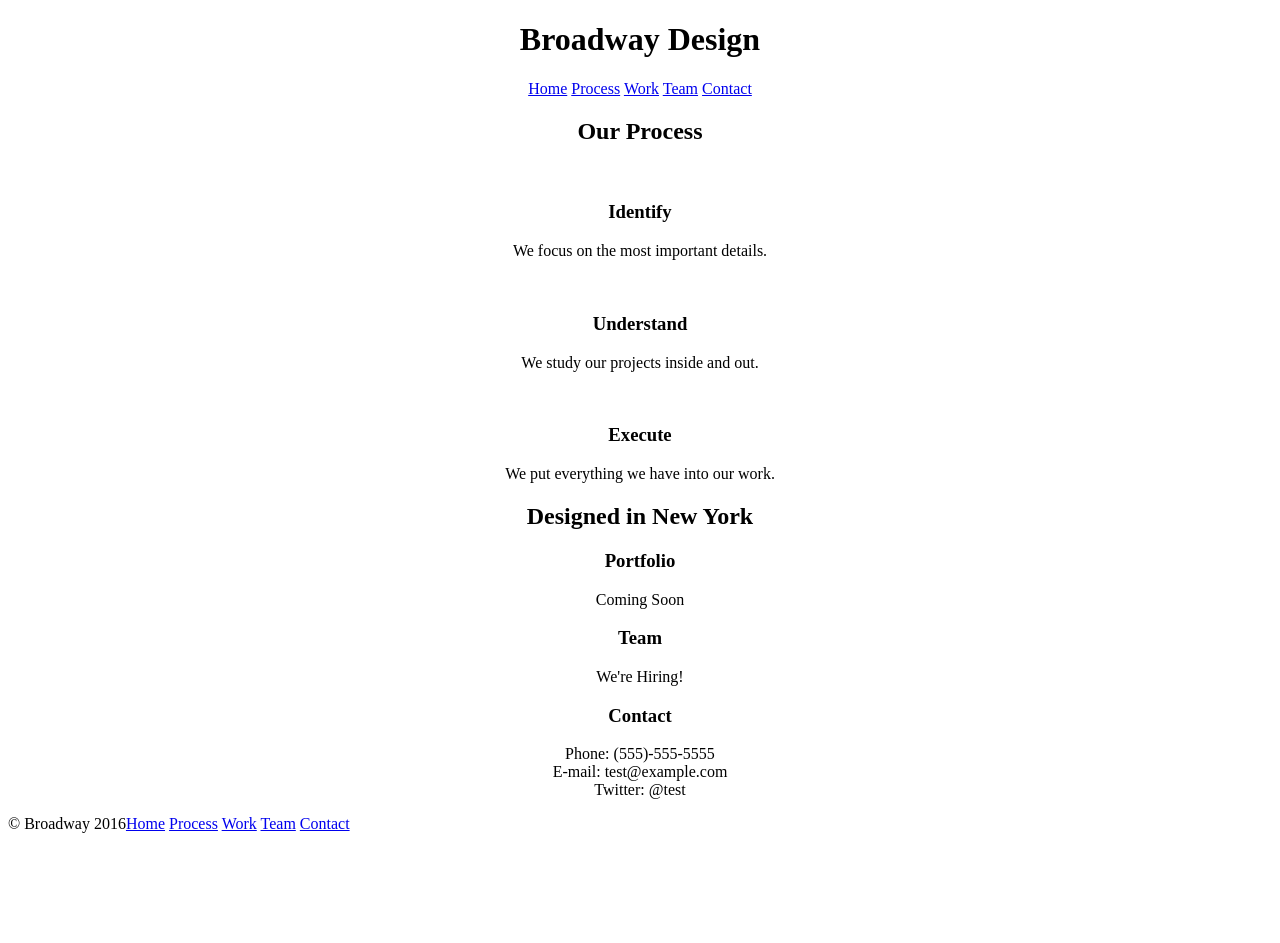
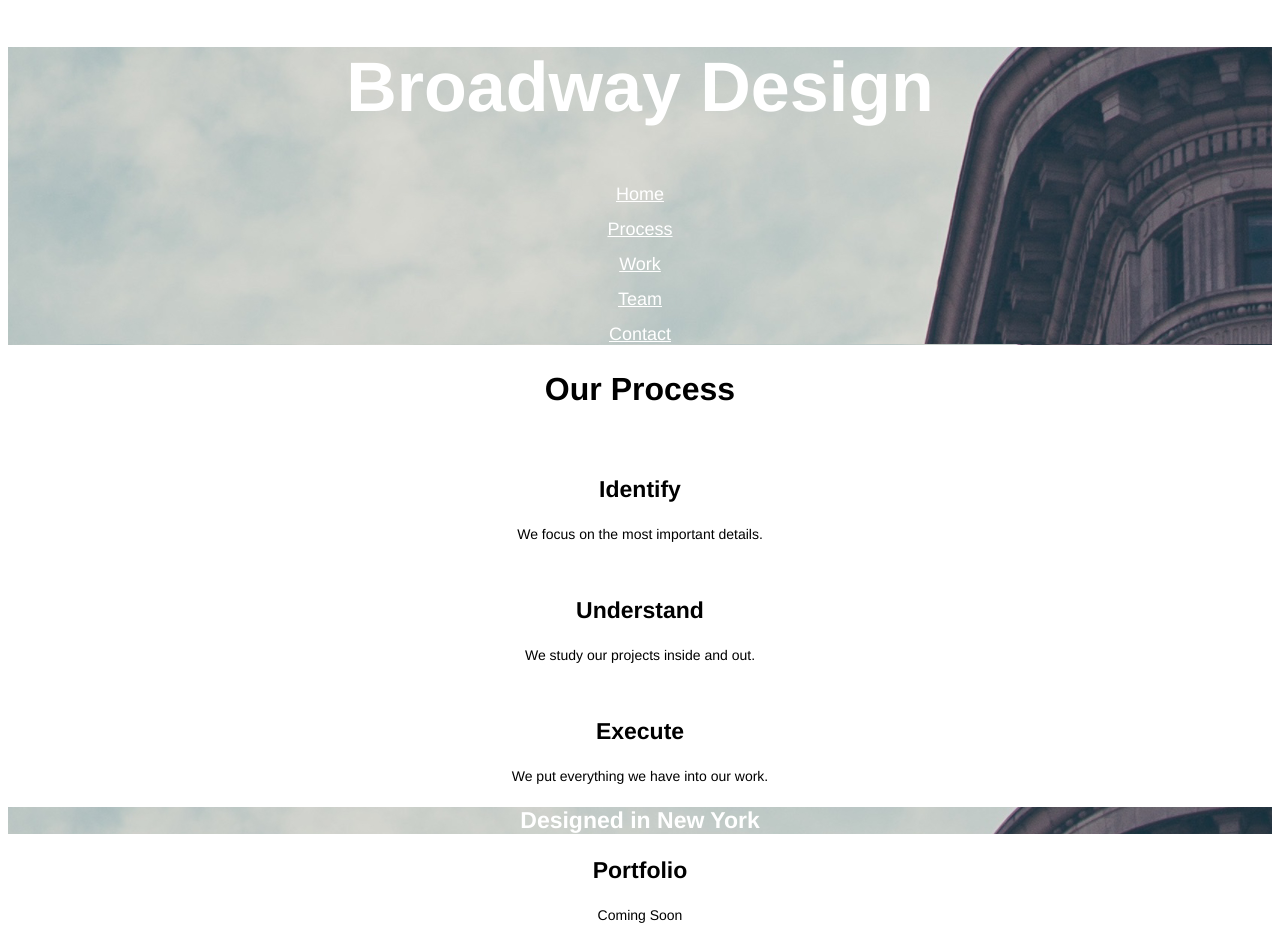
Before and after one commit to DrD4nger/broadway, a plain HTML site: page index.html in a window 1280 px wide. Shown: the top 943 px of the page. Before the commit the page ends 841 px from the top, so only its background shows below. Drawn offline with Linux system fonts and the light colour scheme.

Commit message:
Add all image resources and finished style.css

```diff
--- a/index.html
+++ b/index.html
@@ -7,14 +7,14 @@
   </head>
   <body>
     <div class="center">
-      <div class="background_image" id="header">
+      <div class="background_image white" id="header">
         <h1>Broadway Design</h1>
-        <nav class="vertical">
-          <a href="#header">Home</a>
-          <a href="#process">Process</a>
-          <a href="#work">Work</a>
-          <a href="#team">Team</a>
-          <a href="#contact">Contact</a>
+        <nav class="header_nav">
+          <a href="#header">Home</a><p></p>
+          <a href="#process">Process</a><p></p>
+          <a href="#work">Work</a><p></p>
+          <a href="#team">Team</a><p></p>
+          <a href="#contact">Contact</a><p></p>
         </nav>
       </div>
 
@@ -29,7 +29,7 @@
       <h3>Execute</h3>
       <p>We put everything we have into our work.</p>
 
-      <h2 class="background_image">Designed in New York</h2>
+      <h3 class="background_image white">Designed in New York</h2>
 
       <h3 id="work">Portfolio</h3>
       <p>Coming Soon</p>
@@ -38,9 +38,9 @@
       <h3 id="contact">Contact</h3>
       <p>Phone: (555)-555-5555<br />E-mail: test@example.com<br />Twitter: @test</p>
     </div>
-    <div class="footer dim_gray horizontal">
+    <div class="footer dim_gray horizontal white">
       <div id="copyright">
-        &copy; Broadway 2016
+        &copy; Broadway 2016 &nbsp;
       </div>
       <nav>
         <a href="#header">Home</a>
--- a/resources/css/style.css
+++ b/resources/css/style.css
@@ -1,11 +1,57 @@
+a {
+  color: white;
+}
+
+body {
+  font-family: Helvetica;
+}
+
+h1 {
+  font-size: 70px;
+  font-weight: bold;
+  padding-bottom: 10px;
+}
+
+h2 {
+  font-size: 32px;
+  font-weight: bold;
+}
+
+h3 {
+  font-size: 23px;
+  font-weight: bold;
+}
+
+p {
+  font-size: 14px;
+}
+
+.background_image {
+  background-image: url("../images/the-flatiron-building.png");
+}
+
 .center {
   text-align: center;
+}
+
+.dim_gray {
+  background-color: dimgray;
+}
+
+.header_nav {
+  font-size: 18px;
 }
 
 .horizontal {
   text-align:
 }
 
+.white {
+  color: white;
+}
+
 #copyright {
   float: left;
+  font-size: 11px;
+  padding-top: 4px;
 }
```
Also changed, not shown: resources/images/execute.svg (added), resources/images/identify.svg (added), resources/images/the-flatiron-building.png (added), resources/images/understand.svg (added), 2 other files.
